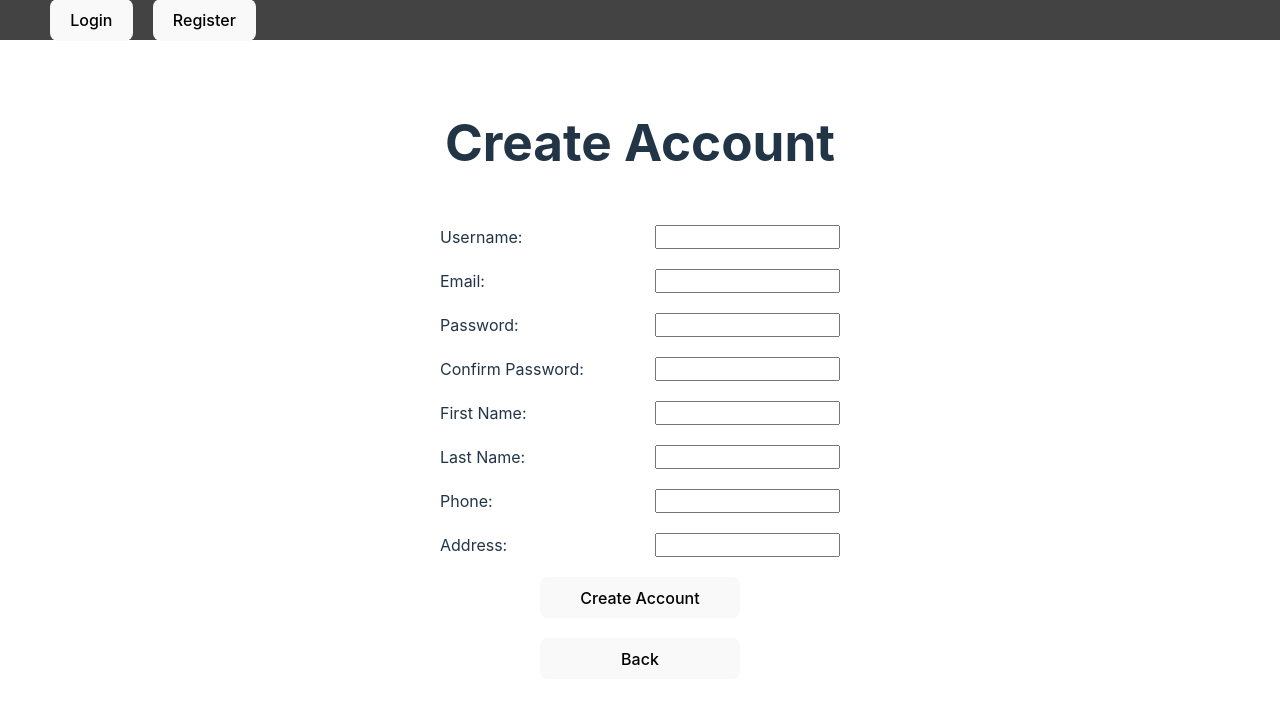
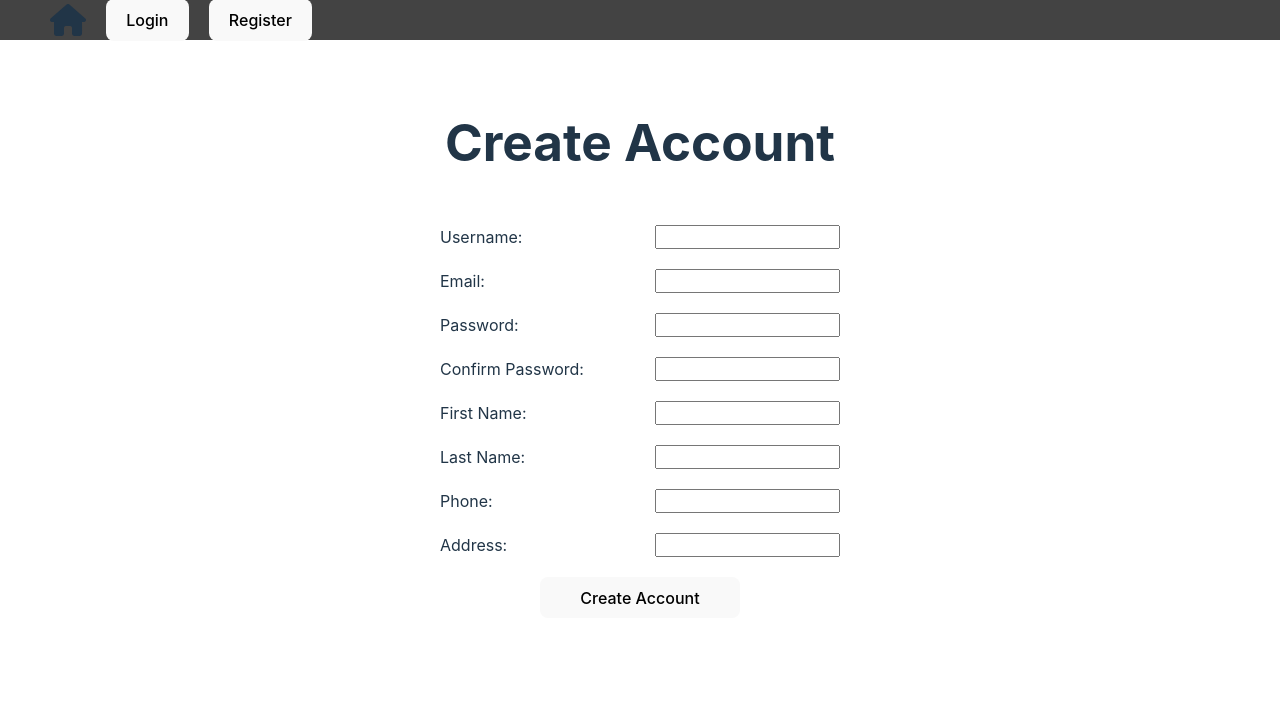
Before and after one commit to BerinMadzak/Webshop, a React (Vite) app in the folder client/: page /signup in a window 1280 px wide. Shown: the top 704 px of the page. Built offline with nearby package versions, Linux system fonts and the light colour scheme; no server answers.

Commit message:
Move the home button

```diff
--- a/client/src/components/Header.jsx
+++ b/client/src/components/Header.jsx
@@ -26,6 +26,8 @@ export default function Header() {
 
     return (
         <div className="header">
+            <div className="flex-gap">
+                <i className="icon fa-solid fa-house" onClick={() => navigate('/')}></i>
                 {!account &&
                     <div className="flex-gap">
                         <button onClick={() => navigate('/login')}>Login</button>
@@ -38,9 +40,9 @@ export default function Header() {
                         <button onClick={handleSignOut}>Sign Out</button>
                     </div>
                 }
+            </div>
             {account &&
                 <div className="flex-gap">
-                    <i className="icon fa-solid fa-house" onClick={() => navigate('/')}></i>
                     {account.admin && <i className="icon fa-solid fa-wrench" onClick={() => navigate('/admin')}></i>}
                     <i className="icon fa-solid fa-user" onClick={() => navigate('/account')}></i>
                     <i className="icon fa-solid fa-clipboard" onClick={() => navigate('/orders')}></i>
--- a/client/src/components/Login.jsx
+++ b/client/src/components/Login.jsx
@@ -94,7 +94,6 @@ export default function Login() {
             </div>
 
             <button type="submit">Login</button>
-            <button type="button">Back</button>
         </form>
     );
 }
--- a/client/src/components/Signup.jsx
+++ b/client/src/components/Signup.jsx
@@ -155,7 +155,6 @@ export default function Signup() {
             </div>
 
             <button type="submit">Create Account</button>
-            <button type="button">Back</button>
         </form>
     );
 }
```
Lines whose indentation alone changed are shown as unchanged.
